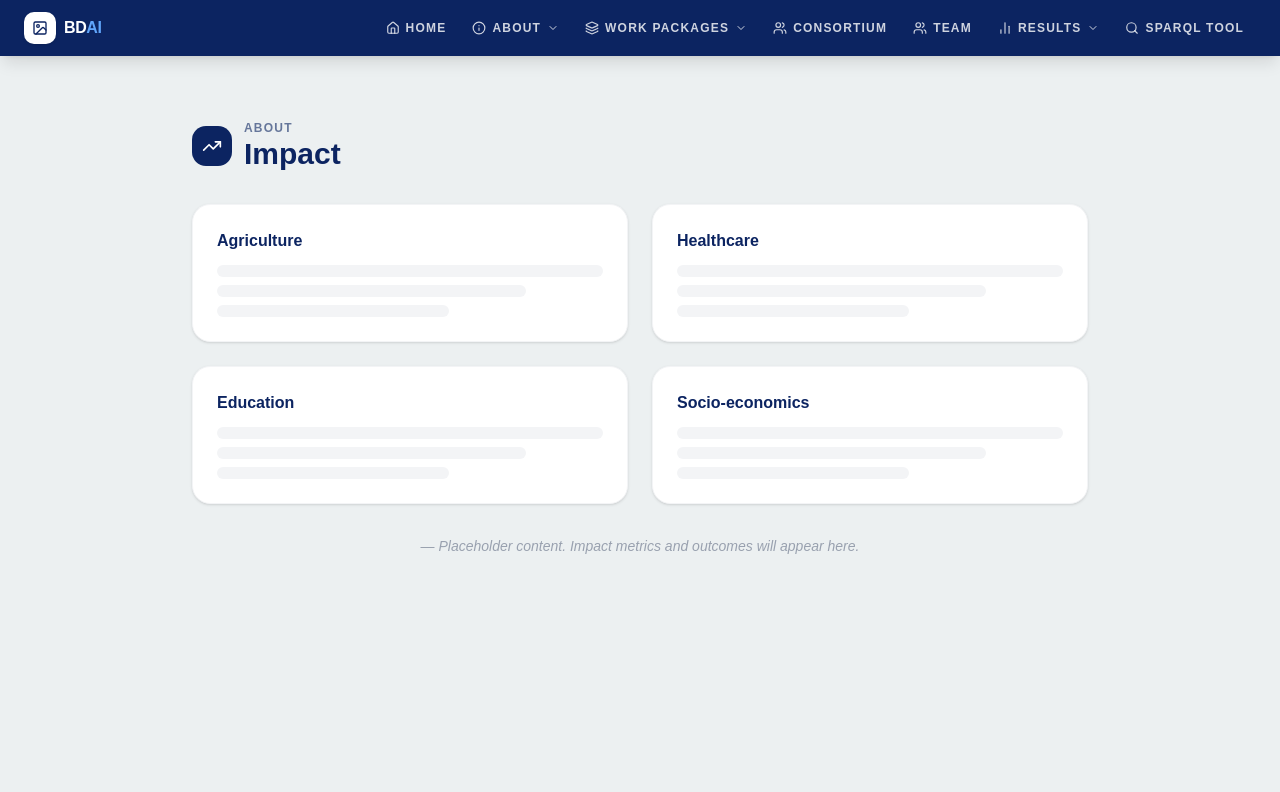
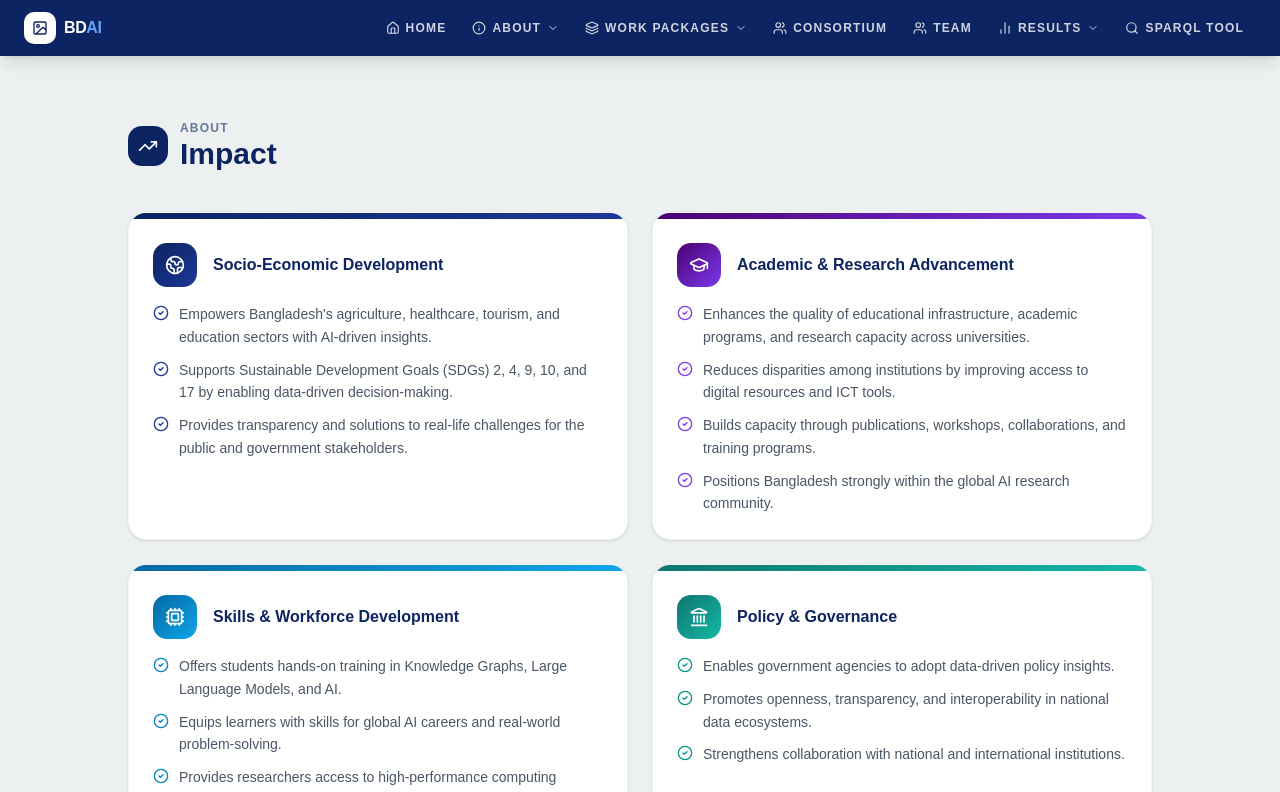
Before and after one commit to miskatul-anwar/bdai-web, a Next.js app: page /about/impact in a window 1280 px wide. Shown: the top 792 px of the page. Built offline with nearby package versions, Linux system fonts and the light colour scheme; a web font is replaced by a local one.

Commit message:
feat: update Impact section with full content, Lucide icons, and gradient card design
Agent-Logs-Url: https://github.com/miskatul-anwar/bdai-web/sessions/6f5b8577-7f7f-446d-a0e4-ccd84a91e90b

Co-authored-by: miskatul-anwar <154541347+miskatul-anwar@users.noreply.github.com>

```diff
--- a/src/views/about/Impact.tsx
+++ b/src/views/about/Impact.tsx
@@ -1,11 +1,72 @@
 import React from 'react';
-import { TrendingUp } from 'lucide-react';
+import { TrendingUp, Globe2, GraduationCap, Cpu, Landmark, Sprout, CheckCircle2 } from 'lucide-react';
+
+const impactAreas = [
+  {
+    Icon: Globe2,
+    title: 'Socio-Economic Development',
+    gradient: 'linear-gradient(135deg, #0c2461 0%, #1e3799 100%)',
+    checkColor: '#1e3799',
+    items: [
+      "Empowers Bangladesh's agriculture, healthcare, tourism, and education sectors with AI-driven insights.",
+      'Supports Sustainable Development Goals (SDGs) 2, 4, 9, 10, and 17 by enabling data-driven decision-making.',
+      'Provides transparency and solutions to real-life challenges for the public and government stakeholders.',
+    ],
+  },
+  {
+    Icon: GraduationCap,
+    title: 'Academic & Research Advancement',
+    gradient: 'linear-gradient(135deg, #4a0072 0%, #7c3aed 100%)',
+    checkColor: '#7c3aed',
+    items: [
+      'Enhances the quality of educational infrastructure, academic programs, and research capacity across universities.',
+      'Reduces disparities among institutions by improving access to digital resources and ICT tools.',
+      'Builds capacity through publications, workshops, collaborations, and training programs.',
+      'Positions Bangladesh strongly within the global AI research community.',
+    ],
+  },
+  {
+    Icon: Cpu,
+    title: 'Skills & Workforce Development',
+    gradient: 'linear-gradient(135deg, #0369a1 0%, #0ea5e9 100%)',
+    checkColor: '#0284c7',
+    items: [
+      'Offers students hands-on training in Knowledge Graphs, Large Language Models, and AI.',
+      'Equips learners with skills for global AI careers and real-world problem-solving.',
+      'Provides researchers access to high-performance computing resources and sector-specific knowledge graphs.',
+    ],
+  },
+  {
+    Icon: Landmark,
+    title: 'Policy & Governance',
+    gradient: 'linear-gradient(135deg, #0f766e 0%, #14b8a6 100%)',
+    checkColor: '#0d9488',
+    items: [
+      'Enables government agencies to adopt data-driven policy insights.',
+      'Promotes openness, transparency, and interoperability in national data ecosystems.',
+      'Strengthens collaboration with national and international institutions.',
+    ],
+  },
+  {
+    Icon: Sprout,
+    title: 'Sustainability & Future Growth',
+    gradient: 'linear-gradient(135deg, #166534 0%, #22c55e 100%)',
+    checkColor: '#16a34a',
+    items: [
+      'Ensures long-term sustainability through internal budgets, grants, and industry collaborations.',
+      'Expands project scope to new sectors such as bioinformatics, ocean sciences, and energy.',
+      'Establishes initiatives for faculty development, PhD mentorship, and expanded access to data and tools.',
+    ],
+  },
+];
 
 export default function Impact() {
   return (
     <main className="min-h-screen bg-[#ecf0f1] py-16 px-6">
-      <div className="max-w-4xl mx-auto">
-        <div className="flex items-center gap-3 mb-8">
+      <div className="max-w-5xl mx-auto">
+
+        {/* Page header */}
+        <div className="flex items-center gap-3 mb-10">
           <div className="w-10 h-10 rounded-xl bg-[#0c2461] flex items-center justify-center text-white">
             <TrendingUp className="w-5 h-5" />
           </div>
@@ -15,21 +76,48 @@ export default function Impact() {
           </div>
         </div>
 
-        <div className="grid grid-cols-1 sm:grid-cols-2 gap-6 mb-8">
-          {['Agriculture', 'Healthcare', 'Education', 'Socio-economics'].map((sector, i) => (
-            <div key={i} className="bg-white rounded-2xl p-6 shadow-sm border border-gray-100">
-              <h3 className="font-bold text-[#0c2461] mb-3">{sector}</h3>
-              <div className="space-y-2">
-                <div className="h-3 bg-gray-100 rounded-full w-full" />
-                <div className="h-3 bg-gray-100 rounded-full w-4/5" />
-                <div className="h-3 bg-gray-100 rounded-full w-3/5" />
+        {/* Impact cards grid */}
+        <div className="grid grid-cols-1 md:grid-cols-2 gap-6">
+          {impactAreas.map(({ Icon, title, gradient, checkColor, items }, idx) => (
+            <div
+              key={idx}
+              className={`bg-white rounded-2xl shadow-sm border border-gray-100 overflow-hidden flex flex-col${
+                idx === impactAreas.length - 1 && impactAreas.length % 2 !== 0
+                  ? ' md:col-span-2 md:max-w-xl md:mx-auto md:w-full'
+                  : ''
+              }`}
+            >
+              {/* Gradient top bar */}
+              <div className="h-1.5 w-full" style={{ background: gradient }} />
+
+              <div className="p-6 flex flex-col gap-4 flex-1">
+                {/* Icon + title */}
+                <div className="flex items-center gap-4">
+                  <div
+                    className="w-11 h-11 rounded-xl flex items-center justify-center text-white shrink-0"
+                    style={{ background: gradient }}
+                  >
+                    <Icon className="w-5 h-5" />
+                  </div>
+                  <h2 className="text-base font-bold text-[#0c2461] leading-snug">{title}</h2>
+                </div>
+
+                {/* Bullet list */}
+                <ul className="space-y-2.5">
+                  {items.map((item, i) => (
+                    <li key={i} className="flex items-start gap-2.5 text-sm text-gray-600 leading-relaxed">
+                      <CheckCircle2
+                        className="w-4 h-4 shrink-0 mt-0.5"
+                        style={{ color: checkColor }}
+                      />
+                      <span>{item}</span>
+                    </li>
+                  ))}
+                </ul>
               </div>
             </div>
           ))}
         </div>
-        <p className="text-gray-400 italic text-sm text-center">
-          — Placeholder content. Impact metrics and outcomes will appear here.
-        </p>
       </div>
     </main>
   );
```
Also changed, not shown: 1 other file (tests, documents, lock files or other folders).
